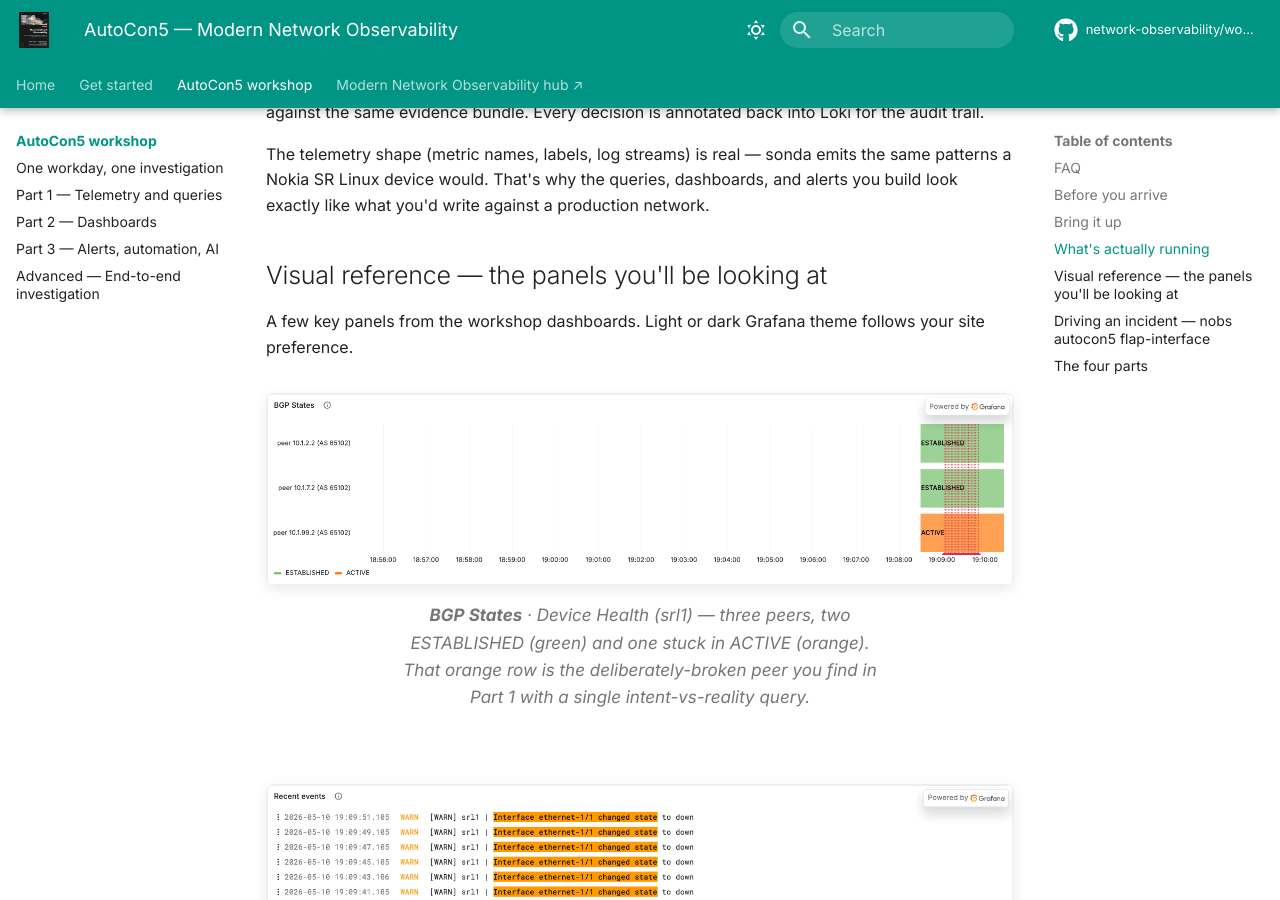
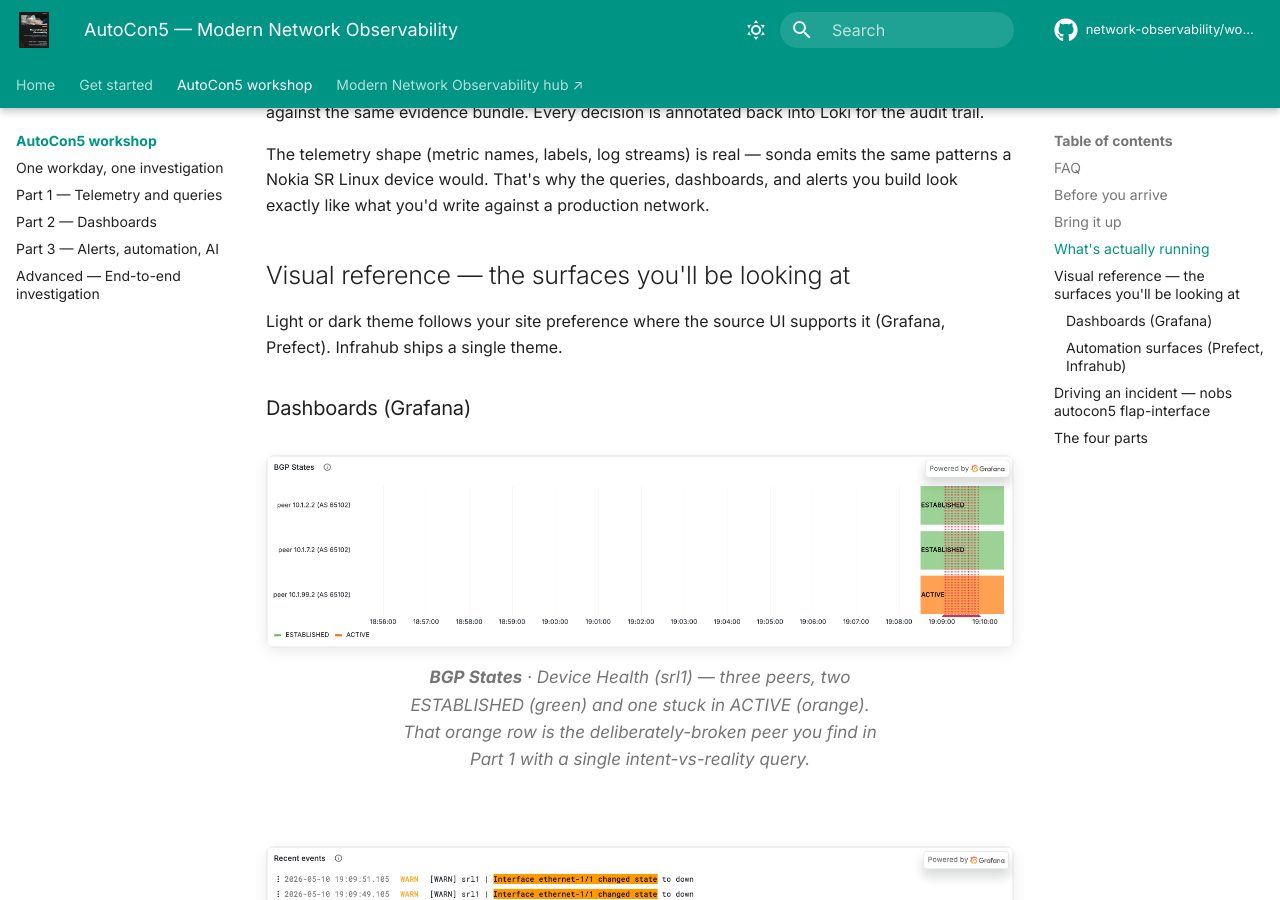
Before and after one commit to network-observability/workshops, an MkDocs documentation site: the page built from docs/workshop/index.md, in a window 1280 px wide and 900 px high, scrolled down 3306 px. Built offline with MkDocs 1.6.1 and Material for MkDocs 9.7.7, drawn with Linux system fonts in a browser that asks for light colours; comment, search, counter and statistics services are not loaded; some of the changed text lies outside the part shown.

Commit message:
docs(part-3): trim Step 4, group gallery, fix Prefect URL
- Step 4 GraphQL block moves into a `??? tip "See the exact query the flow runs"` collapsible. Step 4 spine drops from 78 lines back to ~55; the "Now re-trigger the flap" beat is on the same screen as the maintenance toggle again.
- Workshop overview Visual reference grouped with two H3s — `Dashboards (Grafana)` over the four Grafana figures, `Automation surfaces (Prefect, Infrahub)` over the four new Prefect/Infrahub figures.
- Standardise Prefect runs URL on `/runs` (was `/runs/flow-runs` in the guide, `/runs` in the gallery — pick the one that works).
- Drop one of the three "at 02:14" callbacks in Part 3 (the Prefect-tour bullet keeps the others intact and stops the phrase from feeling refrain-heavy).

```diff
--- a/docs/workshop/index.md
+++ b/docs/workshop/index.md
@@ -123,9 +123,11 @@
 
 The telemetry shape (metric names, labels, log streams) is real — sonda emits the same patterns a Nokia SR Linux device would. That's why the queries, dashboards, and alerts you build look exactly like what you'd write against a production network.
 
-## Visual reference — the panels you'll be looking at
+## Visual reference — the surfaces you'll be looking at
 
-A few key panels from the workshop dashboards. Light or dark Grafana theme follows your site preference.
+Light or dark theme follows your site preference where the source UI supports it (Grafana, Prefect). Infrahub ships a single theme.
+
+### Dashboards (Grafana)
 
 <figure class="section-preview" markdown>
 
@@ -162,6 +164,8 @@
 <figcaption><strong>Interface Operational Status</strong> · Workshop Lab — the state timeline for srl1's interfaces. You'll learn to read this in Part 1 and add a flap-rate panel right next to it in Part 2.</figcaption>
 
 </figure>
+
+### Automation surfaces (Prefect, Infrahub)
 
 <figure class="section-preview" markdown>
 
```
Also changed, not shown: workshops/autocon5/guides/part-3-alerts-automation-ai.md (+7 -5 lines).
